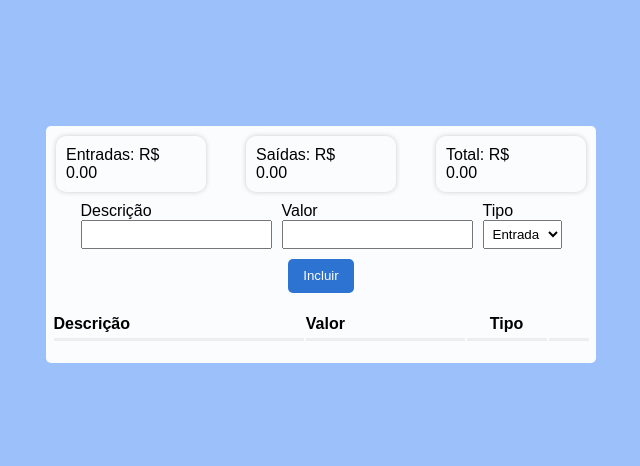
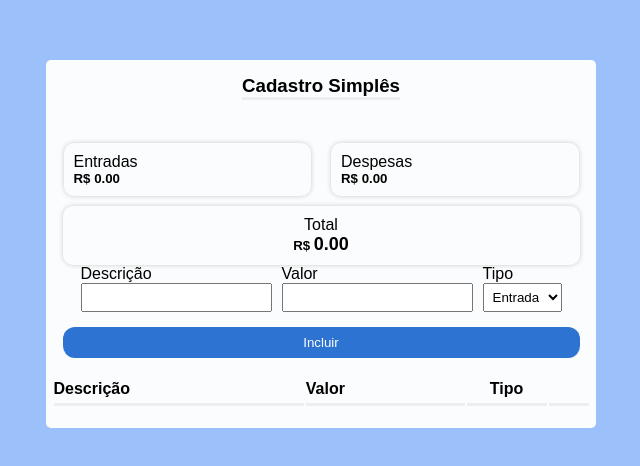
Before and after one commit to edueloi/expenses-financial, a plain HTML site: page index.html in a window 1280 px wide. Shown: the part 156-622 px from the top of the page, without its empty margins (319-959 px from the left). Drawn offline with nearby package versions, Linux system fonts and the light colour scheme.

```diff
--- a/css/style-home.css
+++ b/css/style-home.css
@@ -13,6 +13,19 @@
     background-color: rgba(59, 130, 246, .5);
   }
 
+  h3 {
+    padding-top: 15px;
+    border-bottom: inset;
+    padding-bottom: 100%px;
+  }
+
+  hr {
+    margin-top: 1rem;
+    margin-bottom: 1rem;
+    border: 0;
+    border-top: 1px solid rgba(0, 0, 0, 0.1);
+  }
+
   .principal {
     border-radius: 5px;
     background-color: rgb(251, 252, 253);
@@ -25,22 +38,36 @@
     margin-bottom: auto;
   }
 
-  .resume {
+  .entrada-saida {
     display: flex;
     padding: 10px 0;
-    gap: 40px;
+    gap: 20px;
     width: 100%;
     justify-content: center;
     flex-wrap: wrap;
   }
 
-  .resume > div {
+  .entrada-saida > div {
     display: flex;
     flex-direction: column;
     box-shadow: 0px 0px 5px #ccc;
     border-radius: 10px;
     padding: 10px;
-    width: 150px;
+    width: 45%;
+  }
+
+  .value-total {
+    display: flex;
+    flex-direction: column;
+    box-shadow: 0px 0px 5px #ccc;
+    border-radius: 10px;
+    padding: 10px;
+    width: 94%;
+    align-items: center;
+  }
+
+  .total{
+    font-size: 18px;
   }
 
   .newItem {
@@ -57,17 +84,19 @@
     flex-direction: column;
   }
 
-  .newItem > button {
+   #btnNew {
+    margin-top: 15px;
     background-color: #2C73D2;
-    color: white;
+    cursor: pointer;
+    border-radius: 12px;
     border: none;
-    padding: 0 15px;
-    border-radius: 5px;
-    cursor: pointer;
-    height: 34px;
+    color: #fff;
+    padding: 8px 20px;
+    width: 94%;
+    transition: background-color .2s ease;
   }
 
-  .newItem > button:hover{
+  #btnNew:hover{
     background-color: #0247a0;
   }
 
--- a/index.html
+++ b/index.html
@@ -12,20 +12,23 @@
   <link rel="stylesheet" href="css/style-home.css">
 </head>
 <body>
+
   <div class="principal">
-    <div class="resume">
-      <div>
-        Entradas: R$
-        <span class="incomes">0.00</span>
+    <h3>Cadastro Simplês</h3>
+    <hr>
+    <div class="entrada-saida">
+      <div class="title-container incomes-container">
+        Entradas
+        <h5>R$ <span class="incomes">0.00</span></h5>
       </div>
-      <div>
-        Saídas: R$
-        <span class="expenses">0.00</span>
+      <div class="title-container expenses-container">
+        Despesas
+        <h5>R$ <span class="expenses">0.00</span></h5>
       </div>
-      <div>
-        Total: R$
-        <span class="total">0.00</span>
-      </div>
+    </div>
+    <div class="value-total">
+      Total
+      <h5>R$ <span class="total">0.00</span></h5>
     </div>
     <div class="newItem">
       <div class="divDesc">
@@ -43,8 +46,8 @@
           <option>Saída</option>
         </select>
       </div>
-      <button id="btnNew">Incluir</button>
     </div>
+    <button id="btnNew">Incluir</button>
     <div class="divTable">
       <table>
         <thead>
```
